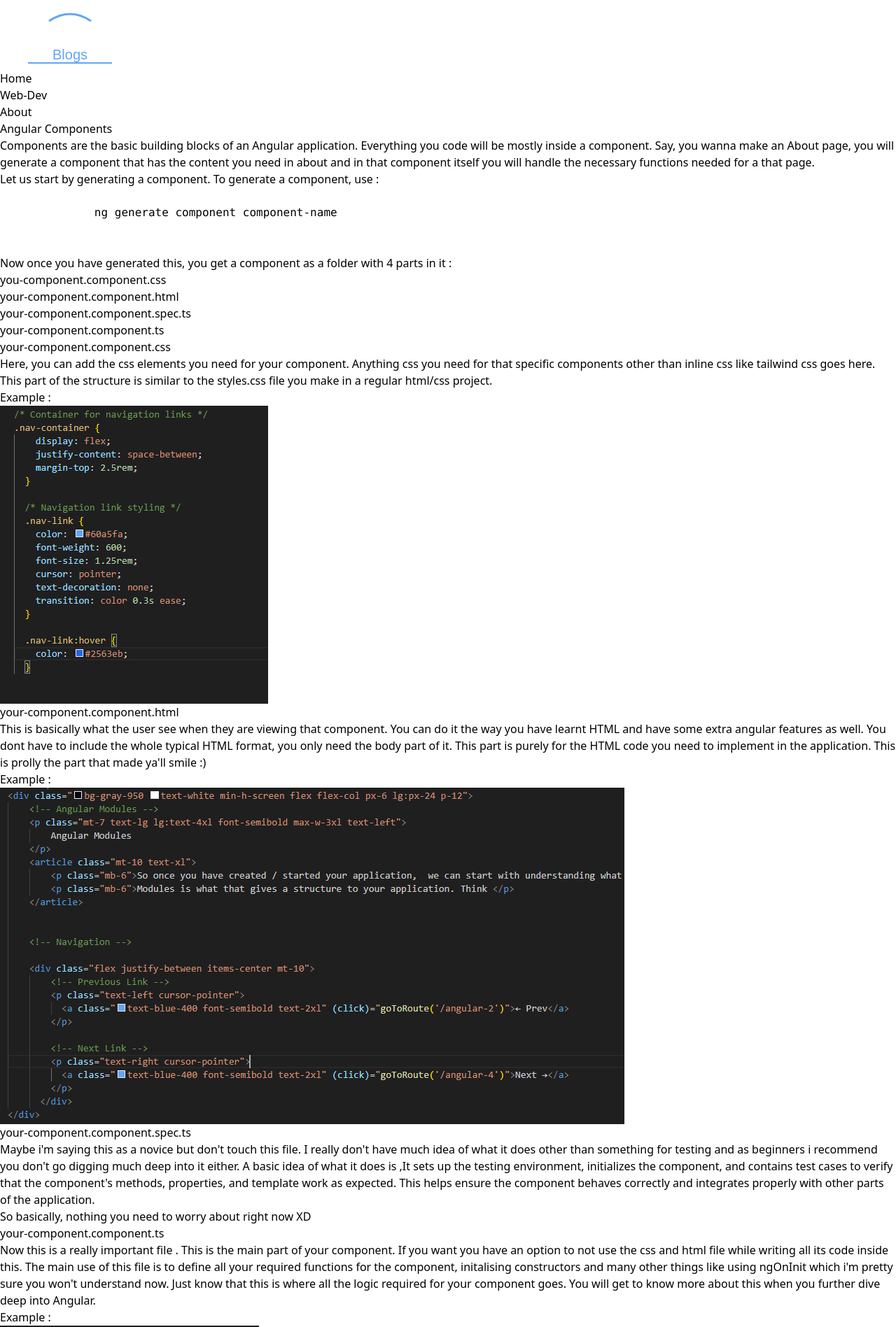
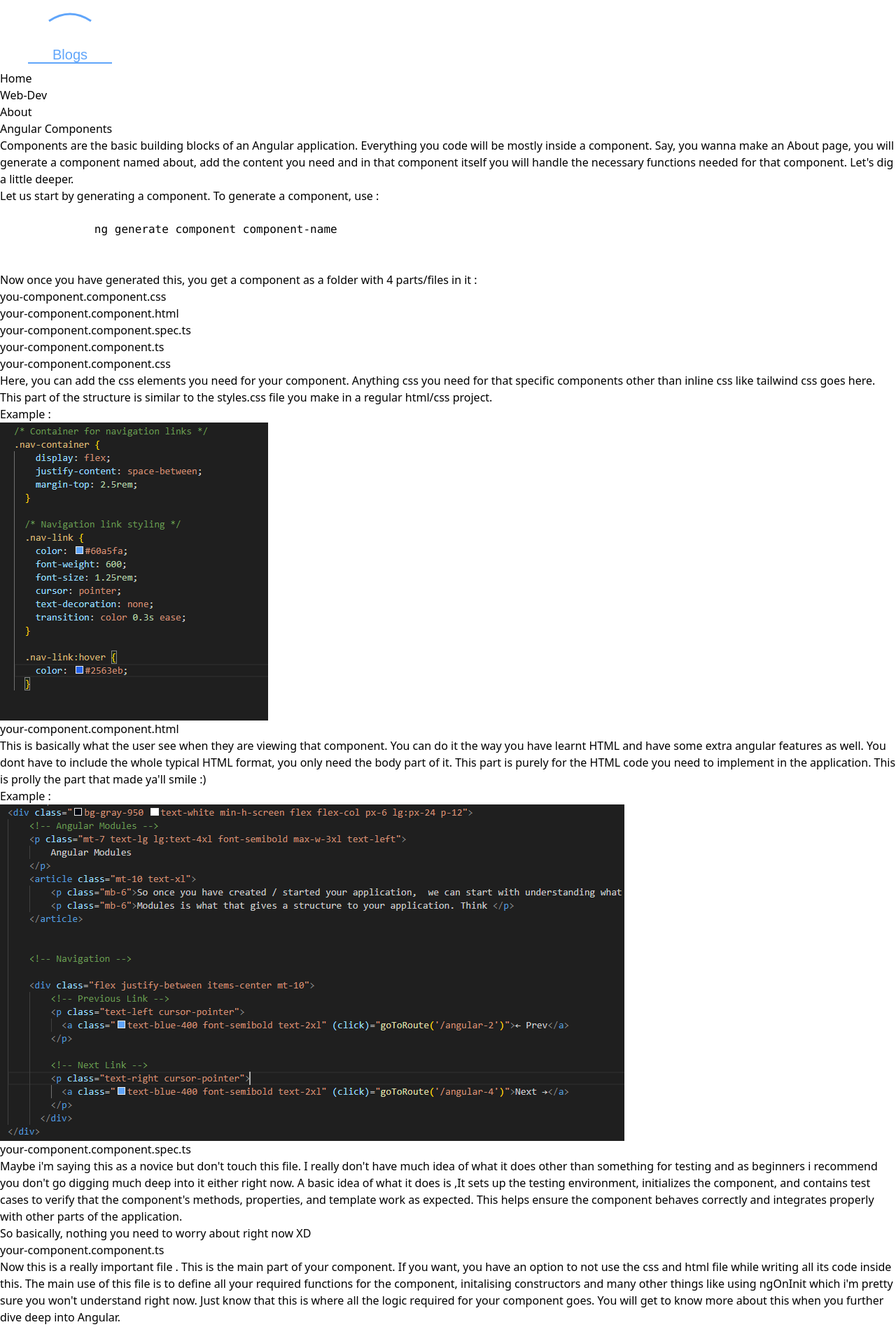
Before and after one commit to aaronchrisjo/cj-blogs, an Angular app: page /angular-2 in a window 1280 px wide. Shown: the top 1897 px of the page at 70% size. Built offline with nearby package versions, Linux system fonts and the light colour scheme.

Commit message:
Angular components page fixing typos complete .

```diff
--- a/src/app/content/web-dev/angular/angular-2/angular-2.component.html
+++ b/src/app/content/web-dev/angular/angular-2/angular-2.component.html
@@ -5,14 +5,14 @@
         Angular Components
     </p>
     <article class="mt-10 text-xl">
-        <p class="mb-6">Components are the basic building blocks of an Angular application. Everything you code will be mostly inside a component. Say, you wanna make an About page, you will generate a component that has the content you need in about and in that component itself you will handle the necessary functions needed for a that page.</p>
+        <p class="mb-6">Components are the basic building blocks of an Angular application. Everything you code will be mostly inside a component. Say, you wanna make an About page, you will generate a component named about, add the content you need and in that component itself you will handle the necessary functions needed for that component. Let's dig a little deeper.</p>
         <p class="mb-6">Let us start by generating a component. To generate a component, use :</p>
         <pre class="bg-gray-800 text-white inline px-2 py-1 whitespace-nowrap">
             <code class="text-sm">
               ng generate component component-name
             </code>
           </pre>
-          <p class="mt-6 mb-6">Now once you have generated this, you get a component as a folder with 4 parts in it :</p>
+          <p class="mt-6 mb-6">Now once you have generated this, you get a component as a folder with 4 parts/files in it :</p>
           <ul class="list-disc list-inside mb-6">
             <li>you-component.component.css</li>
             <li>your-component.component.html</li>
@@ -31,11 +31,11 @@
             <img src="assets/html-code-snippet.png" alt="">
 
             <li class="text-2xl mt-6">your-component.component.spec.ts</li>
-            <p class="mb-6 mt-6">Maybe i'm saying this as a novice but don't touch this file. I really don't have much idea of what it does other than something for testing and as beginners i recommend you don't go digging much deep into it either. A basic idea of what it does is ,It sets up the testing environment, initializes the component, and contains test cases to verify that the component's methods, properties, and template work as expected. This helps ensure the component behaves correctly and integrates properly with other parts of the application.</p>
+            <p class="mb-6 mt-6">Maybe i'm saying this as a novice but don't touch this file. I really don't have much idea of what it does other than something for testing and as beginners i recommend you don't go digging much deep into it either right now. A basic idea of what it does is ,It sets up the testing environment, initializes the component, and contains test cases to verify that the component's methods, properties, and template work as expected. This helps ensure the component behaves correctly and integrates properly with other parts of the application.</p>
             <p class="mb-6">So basically, nothing you need to worry about right now  XD</p>
 
             <li class="text-2xl mt-6">your-component.component.ts</li>
-            <p class="mb-6 mt-6">Now this is a really important file . This is the main part of your component. If you want you have an option to not use the css and html file while writing all its code inside this. The main use of this file is to define all your required functions for the component, initalising constructors and many other things like using ngOnInit which i'm pretty sure you won't understand now. Just know that this is where all the logic required for your component goes. You will get to know more about this when you further dive deep into Angular.</p>
+            <p class="mb-6 mt-6">Now this is a really important file . This is the main part of your component. If you want, you have an option to not use the css and html file while writing all its code inside this. The main use of this file is to define all your required functions for the component, initalising constructors and many other things like using ngOnInit which i'm pretty sure you won't understand right now. Just know that this is where all the logic required for your component goes. You will get to know more about this when you further dive deep into Angular.</p>
             <p class="mb-6">Example :</p>
             <img src="assets/component.ts-code-snippet.png" alt="">
             <p class="mt-6 mb-6">As you can see, here we have a constructor that is injecting the router from angular/router and a function that can be called to navigate to the required component. If this still feels a bit overwhelming, don't worry it gets better :)</p>
```
